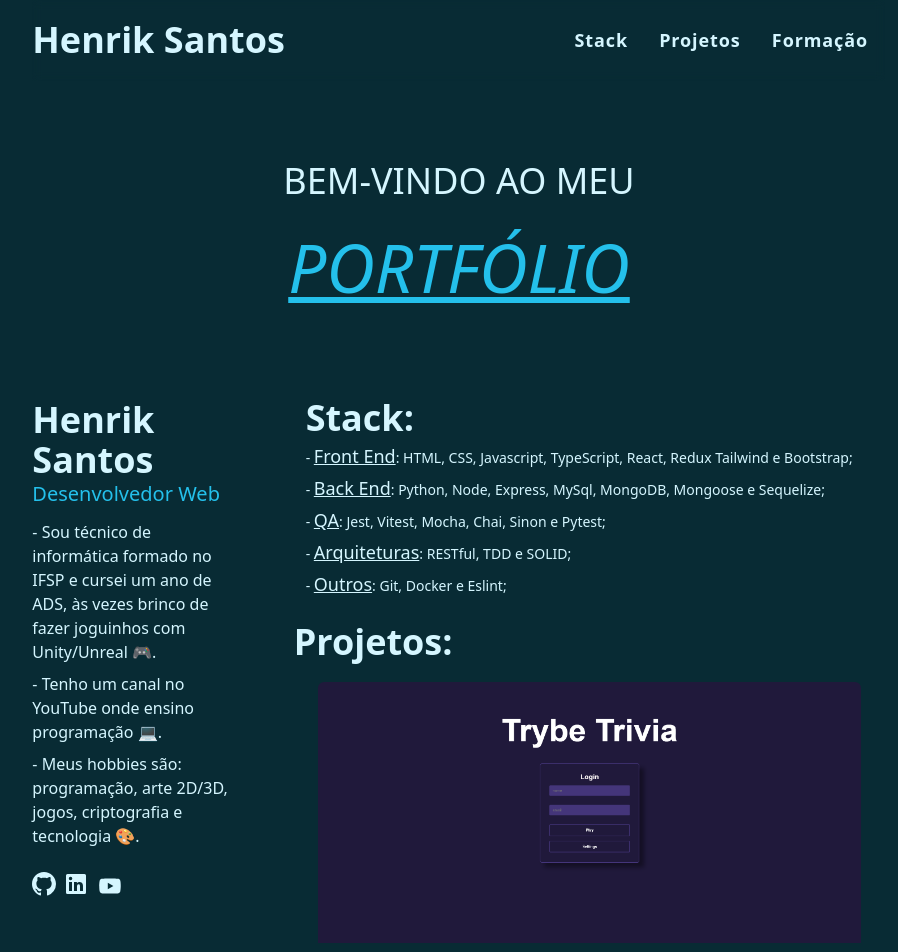
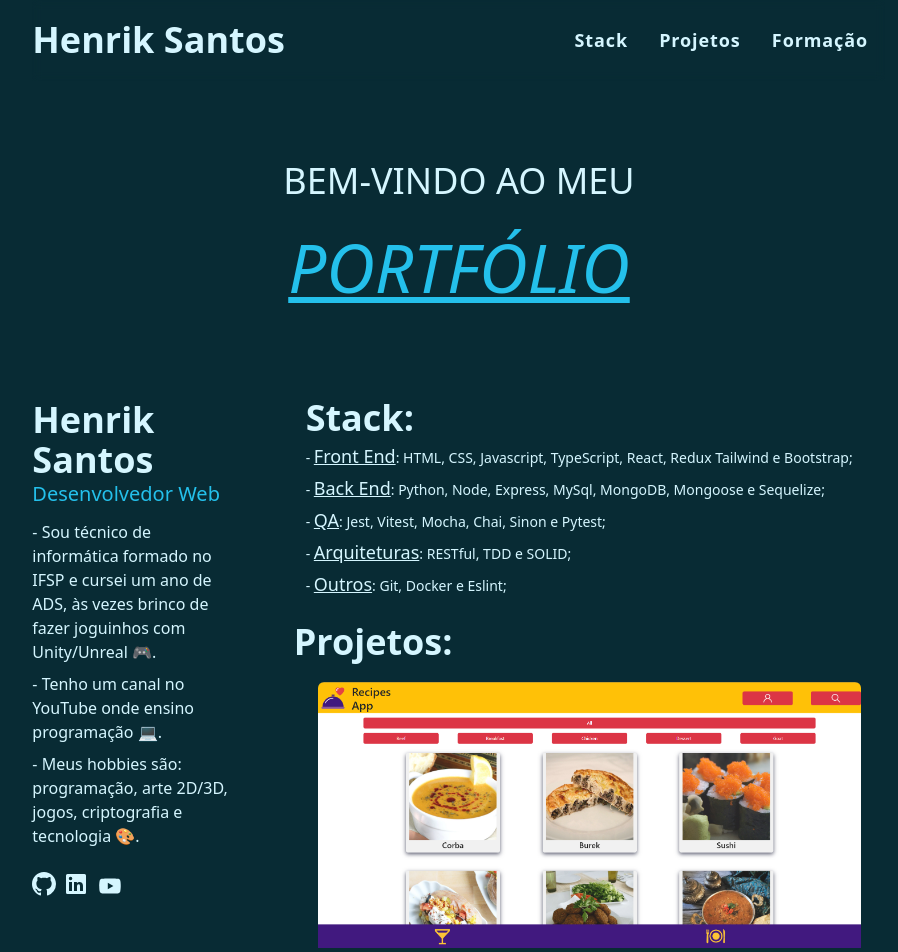
Before and after one commit to HenrikSantos/new-portfolio, a React (Vite) app: page / in a window 1280 px wide. Shown: the top 952 px of the page, without its empty margins (181-1079 px from the left). Built offline with nearby package versions, Linux system fonts and the light colour scheme.

Commit message:
test: vercel images

```diff
--- a/src/components/Projetos.tsx
+++ b/src/components/Projetos.tsx
@@ -1,4 +1,5 @@
 import { data } from './projetosData.json';
+import AppDeReceitas from '../assets/AppDeReceitas.png';
 
 export default function Projetos() {
 	return (
@@ -10,7 +11,8 @@ export default function Projetos() {
 				data.map((projeto) => (
 					<div key={ projeto.id} className='rounded secundary w-11/12 mt-5 mx-auto'>
 						<img
-							src={`/src/assets/${projeto.img}`}
+							// src={`/src/assets/${projeto.img}`}
+							src={AppDeReceitas}
 							alt={`projeto ${projeto.nome}`}
 							className='rounded-t-md mx-auto w-full'
 						/>
```
